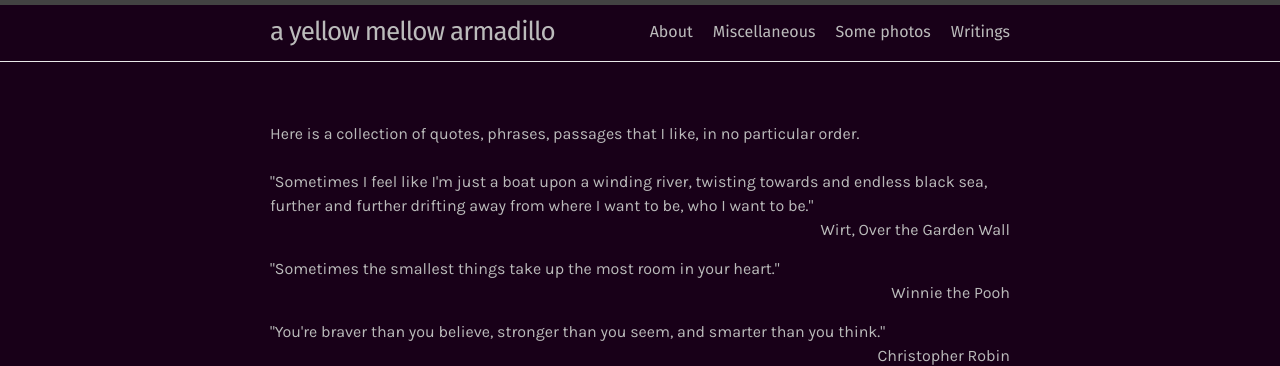
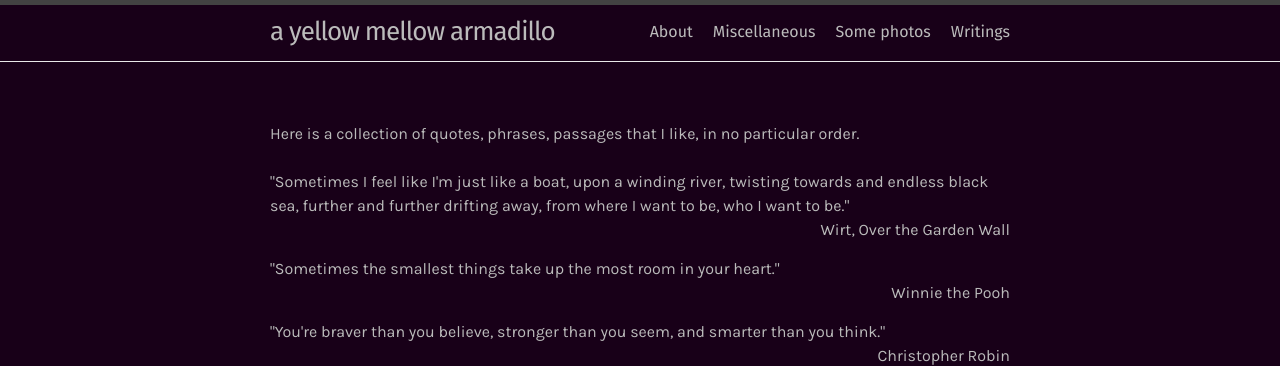
Before and after one commit to shrivathsap/shrivathsap.github.io, a Jekyll site: the page built from misc_links/quotes.html, in a window 1280 px wide. Shown: the top 366 px of the page. Built offline with Jekyll 4.4.1, drawn with Linux system fonts in a browser that asks for light colours.

Commit message:
added some quotes

```diff
--- a/misc_links/quotes.html
+++ b/misc_links/quotes.html
@@ -30,7 +30,7 @@ layout: page
 		<br>
 		<br><!--requires two for some reason -->
 		<div>
-			<p class="quote">"Sometimes I feel like I'm just a boat upon a winding river, twisting towards and endless black sea, further and further drifting away from where I want to be, who I want to be."</p>
+			<p class="quote">"Sometimes I feel like I'm just like a boat, upon a winding river, twisting towards and endless black sea, further and further drifting away, from where I want to be, who I want to be."</p>
 			<p class="quote-author">Wirt, Over the Garden Wall</p>
 		</div>
 		<div>
```
